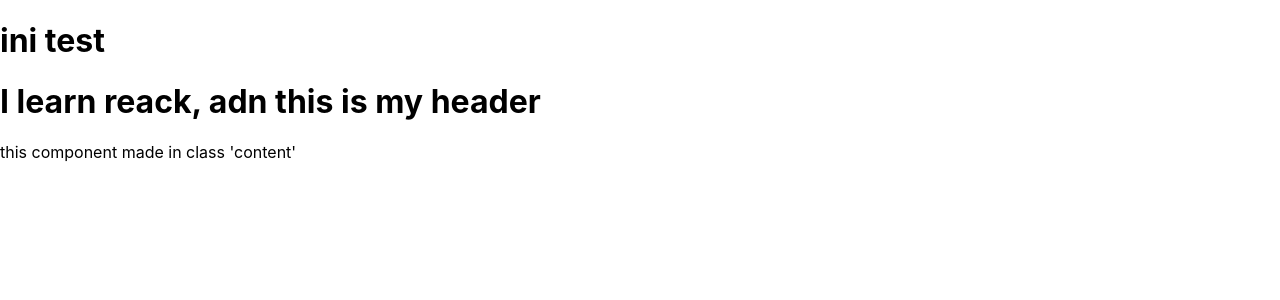
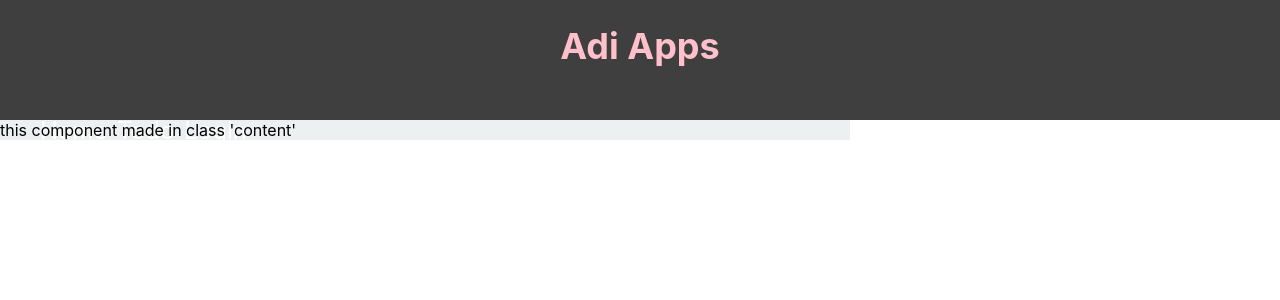
Before and after one commit to hariadiarief/bootcamp-ib-learn-react-style-router, a React (Create React App) app: page / in a window 1280 px wide. Shown: the top 300 px of the page. Built offline with nearby package versions, Linux system fonts and the light colour scheme.

Commit message:
styling with styled-components

```diff
--- a/src/App.js
+++ b/src/App.js
@@ -7,7 +7,6 @@ class App extends Component {
   render() {
     return (
       <div>
-        <h1>ini test</h1>
         <Header />
         <Content />
       </div>
--- a/src/components/Content/index.js
+++ b/src/components/Content/index.js
@@ -1,11 +1,22 @@
 import React, { Component } from "react";
+
+import styled from "styled-components";
+
+const Main = styled.main`
+  background-color: #ecf0f1;
+  margin: 0;
+  max-width: 850px;
+  p {
+    margin: 0;
+  }
+`;
 
 class Content extends Component {
   render() {
     return (
-      <main>
+      <Main>
         <p>this component made in class 'content'</p>
-      </main>
+      </Main>
     );
   }
 }
--- a/src/components/Header/index.js
+++ b/src/components/Header/index.js
@@ -1,11 +1,45 @@
 import React, { Component } from "react";
+
+import styled from "styled-components";
+
+const NavigationBar = styled.header`
+  height: 5em;
+  font-size: 1.5em;
+  background-color: #3f3f3f;
+  margin: 0;
+  display: flex;
+  flex-direction: column;
+`;
+
+const Title = styled.h1`
+  display: flex;
+  justify-content: center;
+  align-items: center;
+  color: pink;
+  font-size: 1.5em;
+`;
+
+const NavigationLink = styled.ul`
+  color: #fff;
+
+  li {
+    display: inline-block;
+    margin-right: 10px;
+
+  }
+`;
 
 class Header extends Component {
   render() {
     return (
-      <header>
-        <h1>I learn reack, adn this is my header</h1>
-      </header>
+      <NavigationBar>
+        <Title>Adi Apps</Title>
+        <NavigationLink>
+          <li>Home</li>
+          <li>Todo</li>
+          <li>Login</li>
+        </NavigationLink>
+      </NavigationBar>
     );
   }
 }
```
